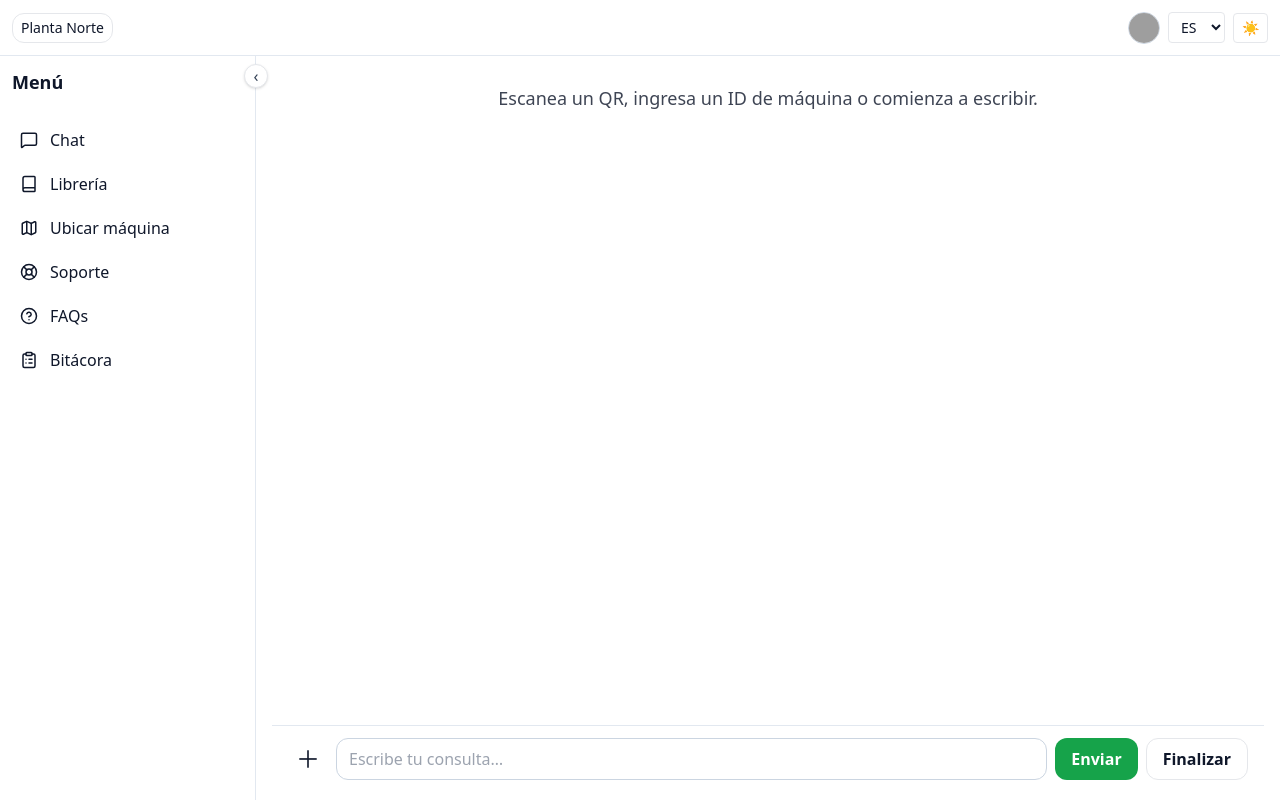
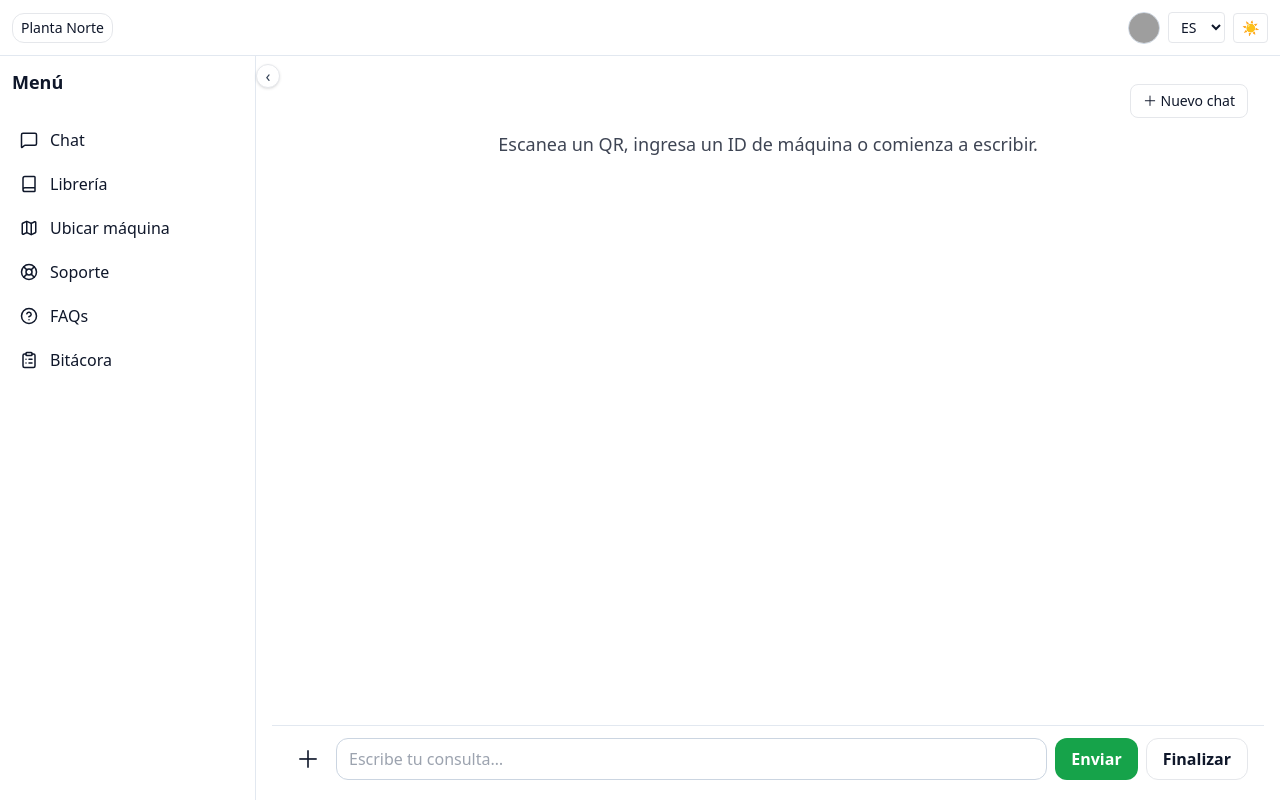
Before and after one commit to F-Krauss/RAG, a React (Vite) app in the folder rag-chat/: page / in a window 1280 px wide. Both pictures are taken after a click on the button "Entrar". Shown: the top 800 px of the page. Built offline with nearby package versions, Linux system fonts and the light colour scheme; grey boxes are pictures that could not be loaded.

Commit message:
Interface changes

```diff
--- a/rag-chat/src/components/AppShell.tsx
+++ b/rag-chat/src/components/AppShell.tsx
@@ -94,21 +94,24 @@ export default function AppShell({
     };
   }, []);
 
+  const HEADER_H = 56; // px (h-14)
+  const sidebarW = isDesktop
+    ? (collapsed ? SIDEBAR_W_COLLAPSED : SIDEBAR_W_OPEN)
+    : 0;
+
+
   return (
     <div
-      className={`min-h-screen flex flex-col overflow-x-hidden ${
-        theme === 'dark'
-          ? 'bg-slate-900 text-slate-100'
-          : 'bg-white text-slate-900'
+      className={`h-screen overflow-hidden flex flex-col ${theme === 'dark' ? 'bg-slate-900 text-slate-100' : 'bg-white text-slate-900'
         }`}
     >
+      {/* HEADER FIJO */}
       <header
-        className={`h-14 flex items-center justify-between px-3 border-b ${
-          theme === 'dark' ? 'border-slate-800' : 'border-slate-200'
-        }`}
+        className={`fixed top-0 inset-x-0 z-50 h-14 flex items-center justify-between px-3 border-b ${theme === 'dark' ? 'border-slate-800' : 'border-slate-200'
+          } bg-inherit`}
       >
         <div className="flex items-center gap-2">
-          {/* Drawer móvil */}
+          {/* (Opcional) Botón menú móvil */}
           <button
             aria-label={t(lang, 'appShell', 'open_menu')}
             onClick={onOpenMenu}
@@ -128,40 +131,21 @@ export default function AppShell({
 
             {picker && (
               <div
-                className={`absolute top-12 left-0 w-52 rounded-xl shadow-lg border z-50 ${
-                  theme === 'dark'
-                    ? 'bg-slate-800 border-slate-700'
-                    : 'bg-white border-slate-200'
+                className={`absolute top-12 left-0 w-52 rounded-xl shadow-lg border z-50 ${theme === 'dark' ? 'bg-slate-800 border-slate-700' : 'bg-white border-slate-200'
                   }`}
               >
                 <div className="text-xs uppercase px-3 pt-2 opacity-60">
                   {t(lang, 'appShell', 'select_base')}
                 </div>
                 {[
-                  {
-                    id: 'north',
-                    name: t(lang, 'appShell', 'plant_north'),
-                    kind: 'plant' as const,
-                  },
-                  {
-                    id: 'south',
-                    name: t(lang, 'appShell', 'plant_south'),
-                    kind: 'plant' as const,
-                  },
-                  {
-                    id: 'A01',
-                    name: `${t(lang, 'appShell', 'machine_label')} A01`,
-                    kind: 'machine' as const,
-                  },
+                  { id: 'north', name: t(lang, 'appShell', 'plant_north'), kind: 'plant' as const },
+                  { id: 'south', name: t(lang, 'appShell', 'plant_south'), kind: 'plant' as const },
+                  { id: 'A01', name: `${t(lang, 'appShell', 'machine_label')} A01`, kind: 'machine' as const },
                 ].map((opt) => (
                   <button
                     key={opt.id}
                     onClick={() => {
-                      onChangeSource({
-                        kind: opt.kind,
-                        id: opt.id,
-                        name: opt.name,
-                      });
+                      onChangeSource({ kind: opt.kind, id: opt.id, name: opt.name });
                       setPicker(false);
                     }}
                     className="block w-full text-left px-3 py-2 text-sm hover:bg-slate-100 dark:hover:bg-slate-700"
@@ -186,73 +170,62 @@ export default function AppShell({
             <option value="es">ES</option>
             <option value="en">EN</option>
           </select>
-          <button
-            className="text-sm px-2 py-1 rounded border"
-            onClick={onToggleTheme}
-          >
+          <button className="text-sm px-2 py-1 rounded border" onClick={onToggleTheme}>
             {theme === 'dark' ? '🌙' : '☀️'}
           </button>
-          {logoUrl && (
-            <img
-              src={logoUrl}
-              className="h-6 sm:h-7 hidden sm:block"
-              alt="logo"
-            />
-          )}
+          {logoUrl && <img src={logoUrl} className="h-6 sm:h-7 hidden sm:block" alt="logo" />}
         </div>
       </header>
 
-      {/* Layout principal */}
-      <div
-        className="relative flex-1 grid transition-[grid-template-columns] duration-300"
-        style={{
-          gridTemplateColumns: isDesktop
-            ? `minmax(0, ${collapsed ? SIDEBAR_W_COLLAPSED : SIDEBAR_W_OPEN}px) 1fr`
-            : '1fr',
-        }}
-      >
-        {/* Botón colapsar */}
+      {/* BOTÓN COLAPSAR FIJO (debajo del header, pegado al borde del sidebar) */}
       <button
         onClick={() => setCollapsed((s) => !s)}
-          className="hidden sm:flex items-center justify-center absolute top-2 z-40 -translate-x-1/2 rounded-full border shadow bg-white dark:bg-slate-800 text-slate-700 dark:text-slate-200 hover:bg-slate-50 dark:hover:bg-slate-700 w-6 h-6"
-          style={{
-            left: collapsed ? SIDEBAR_W_COLLAPSED : SIDEBAR_W_OPEN,
-          }}
+        className="hidden sm:flex items-center justify-center fixed z-40 rounded-full border shadow bg-white dark:bg-slate-800 text-slate-700 dark:text-slate-200 hover:bg-slate-50 dark:hover:bg-slate-700 w-6 h-6"
+        style={{ left: sidebarW, top: HEADER_H + 8 }}
         aria-label={collapsed ? 'Expandir menú' : 'Colapsar menú'}
         title={collapsed ? 'Expandir menú' : 'Colapsar menú'}
       >
         {collapsed ? '›' : '‹'}
       </button>
 
-        {/* Sidebar desktop */}
-        <div
-          className={`hidden sm:block border-r ${
-            theme === 'dark' ? 'border-slate-800' : 'border-slate-200'
-          }`}
+      {/* SIDEBAR FIJO (desktop) */}
+      <aside
+        className={`hidden sm:block fixed top-14 bottom-0 left-0 border-r ${theme === 'dark' ? 'border-slate-800' : 'border-slate-200'
+          } bg-inherit overflow-y-auto`}
+        style={{ width: sidebarW }}
       >
         <Sidebar
+          variant="desktop"
           theme={theme}
           lang={lang}
           open={false}
-            onClose={() => {}}
+          onClose={() => { }}
           collapsed={collapsed}
           onSelectView={onSelectView}
           recent={recent}
         />
+      </aside>
+
+      {/* CONTENIDO: solo esta columna hace scroll */}
+      <main
+        className="relative"
+        style={{
+          paddingTop: HEADER_H,
+          marginLeft: sidebarW,
+        }}
+      >
+        <div className="h-[calc(100vh-56px)] overflow-y-auto p-3 sm:p-4">
+          {children}
         </div>
+      </main>
 
-        {/* Contenido */}
-        <main className="relative min-w-0">
-          <div className="h-full w-full p-3 sm:p-4">{children}</div>
-        </main>
-      </div>
-
-      {/* 📱 Sidebar móvil */}
+      {/* 📱 Sidebar móvil superpuesto (se muestra solo en sm<) */}
       <Sidebar
+        variant="mobile"
         theme={theme}
         lang={lang}
         open={mobileMenuOpen}
-        onClose={onCloseMobileMenu || (() => {})}
+        onClose={onCloseMobileMenu || (() => { })}
         onSelectView={(v) => {
           onSelectView(v);
           onCloseMobileMenu?.();
--- a/rag-chat/src/components/chat/RAGChat.tsx
+++ b/rag-chat/src/components/chat/RAGChat.tsx
@@ -7,14 +7,10 @@ import ChatSummaryModal from './ChatSummaryModal';
 import type { Lang } from '../../lib/i18n';
 import { t } from '../../lib/i18n';
 import { postToN8N } from '../../lib/api';
-
-
 import CameraModal from './CameraModal';
 import QrScannerModal from './QrScannerModal';
 
 export default function RAGChat({
-  // context,
-  // forceThreadId,
   theme,
   lang,
 }: {
@@ -32,12 +28,19 @@ export default function RAGChat({
     return [t0];
   });
 
-  const [activeThreadId] = useState<string>(threads[0].id);
-  const [messages, setMessages] = useState<Message[]>(
-    () => loadJSON<Message[]>(LS.messages(activeThreadId), [])
-  );
+  const [activeThreadId, setActiveThreadId] = useState<string>(threads[0].id);
+  const [messages, setMessages] = useState<Message[]>(() => loadJSON<Message[]>(LS.messages(activeThreadId), []));
   const [input, setInput] = useState('');
   const [busy, setBusy] = useState(false);
+
+  function newChat() {
+    const newT = { id: uuid(), title: t(lang, 'chat', 'title'), createdAt: Date.now(), updatedAt: Date.now() };
+    setThreads(prev => [newT, ...prev]);
+    saveJSON(LS.threads, [newT, ...threads]);
+    setActiveThreadId(newT.id);
+    setMessages([]);
+    saveJSON(LS.messages(newT.id), []);
+  }
 
   // --- Adjuntos / QR
   const [pendingAttachments, setPendingAttachments] = useState<Attachment[]>([]);
@@ -45,7 +48,7 @@ export default function RAGChat({
   const [showCamera, setShowCamera] = useState(false);
   const [showQR, setShowQR] = useState(false);
 
-  // --- Menú ＋ con portal y clamp a viewport
+  // --- Menú ＋
   const [showTools, setShowTools] = useState(false);
   const anchorRef = useRef<HTMLButtonElement | null>(null);
   const menuRef = useRef<HTMLDivElement | null>(null);
@@ -55,24 +58,20 @@ export default function RAGChat({
   useEffect(() => saveJSON(LS.messages(activeThreadId), messages), [activeThreadId, messages]);
   useEffect(() => setMessages(loadJSON<Message[]>(LS.messages(activeThreadId), [])), [activeThreadId]);
 
-  // Calcula posición del menú (arriba del botón) y clampa horizontalmente
+  // --- Posiciona el menú flotante
   useEffect(() => {
     if (!showTools || !anchorRef.current) return;
     const r = anchorRef.current.getBoundingClientRect();
     const vw = window.innerWidth;
     const margin = 8;
-    const approxWidth = 224; // ≈ w-56
+    const approxWidth = 224;
     let left = r.left + window.scrollX;
     left = Math.min(Math.max(left, margin + window.scrollX), vw - approxWidth - margin + window.scrollX);
-
-    const estimatedMenuHeight = 100; // altura estimada (ajustable)
-    const top = r.top + window.scrollY - estimatedMenuHeight - margin;
+    const top = r.top + window.scrollY - 100 - margin;
     setMenuPos({ top, left });
   }, [showTools]);
 
-
-
-  // Reposiciona si hay scroll/resize con el menú abierto
+  // --- Reposiciona al hacer scroll o resize
   useEffect(() => {
     if (!showTools) return;
     const handler = () => {
@@ -94,7 +93,7 @@ export default function RAGChat({
     };
   }, [showTools]);
 
-  // --- Envío (incluye adjuntos y QRs)
+  // --- Envío al servidor (con manejo robusto de error)
   async function sendMessage() {
     const text = input.trim();
     if ((!text && pendingAttachments.length === 0 && pendingQR.length === 0) || busy) return;
@@ -102,8 +101,7 @@ export default function RAGChat({
     setInput('');
     setBusy(true);
 
-    const qrBlock = pendingQR.length ? `\n\nQR:\n${pendingQR.map((q) => `• ${q}`).join('\n')}` : '';
-
+    const qrBlock = pendingQR.length ? `\n\nQR:\n${pendingQR.map(q => `• ${q}`).join('\n')}` : '';
     const userMsg: Message = {
       id: uuid(),
       role: 'user',
@@ -112,7 +110,7 @@ export default function RAGChat({
     };
 
     const loading: Message = { id: uuid(), role: 'assistant', content: t(lang, 'chat', 'thinking') };
-    setMessages((p) => [...p, userMsg, loading]);
+    setMessages(p => [...p, userMsg, loading]);
 
     try {
       const payload = {
@@ -125,15 +123,9 @@ export default function RAGChat({
         meta: { lang, theme, ts: Date.now() },
       };
 
-      type RawCitation = { n?: number; title?: string; url?: string };
-      const data: {
-        reply: string;
-        citations?: RawCitation[];
-        threadTitle?: string;
-      } = await postToN8N(payload);
+      const data = await postToN8N(payload);
 
-      // Normaliza a tu tipo interno (n es requerido)
-      const normalized: Citation[] | undefined = data.citations?.map((c, i) => ({
+      const normalized: Citation[] | undefined = data?.citations?.map((c: any, i: number) => ({
         n: typeof c.n === 'number' ? c.n : i + 1,
         title: c.title ?? 'Fuente',
         url: c.url ?? '',
@@ -144,22 +136,17 @@ export default function RAGChat({
         updated[updated.length - 1] = {
           id: uuid(),
           role: 'assistant',
-          content: data.reply ?? '(sin respuesta)',
-          citations: normalized, // 👈 ahora coincide con tu tipo
+          content: data?.reply ?? '(sin respuesta)',
+          citations: normalized,
         };
         return updated;
       });
 
-
-      const newTitle = data.threadTitle || (text || 'Mensaje con adjuntos');
+      const newTitle = data?.threadTitle || text || 'Mensaje con adjuntos';
       setThreads(ts =>
         ts.map(h =>
           h.id === activeThreadId
-            ? {
-              ...h,
-              title: newTitle.slice(0, 42) + (newTitle.length > 42 ? '…' : ''),
-              updatedAt: Date.now(),
-            }
+            ? { ...h, title: newTitle.slice(0, 42) + (newTitle.length > 42 ? '…' : ''), updatedAt: Date.now() }
             : h
         )
       );
@@ -178,28 +165,19 @@ export default function RAGChat({
       setPendingAttachments([]);
       setPendingQR([]);
     }
-
   }
 
   // --- Finalizar chat
   const [showSummary, setShowSummary] = useState(false);
   const [title, setTitle] = useState('');
   const [abstract, setAbstract] = useState('');
-  // function handleEndChat() {
-  //   const userFirst = messages.find((m) => m.role === 'user')?.content ?? t(lang, 'chat', 'title');
-  //   const aiTitle = `${t(lang, 'summary', 'autoTitlePrefix')} ${userFirst.slice(0, 40)}`;
-  //   const aiDesc = `${t(lang, 'summary', 'autoDescPrefix')} "${userFirst}".`;
-  //   setShowSummary(true); setTitle(aiTitle); setAbstract(aiDesc);
-  // }
 
-  // --- Medidas para alinear footer y evitar overflow
+  // --- Ajustes visuales
   const contentRef = useRef<HTMLDivElement | null>(null);
+  const footerRef = useRef<HTMLDivElement | null>(null);
+  const [footerH, setFooterH] = useState(0);
   const [contentInsets, setContentInsets] = useState<{ left: number; right: number }>({ left: 0, right: 0 });
 
-  const footerRef = useRef<HTMLDivElement | null>(null);
-  const [footerH, setFooterH] = useState(0);
-
-  // Observa tamaño/posición del contenido y ajusta left/right del footer
   useLayoutEffect(() => {
     const measure = () => {
       const el = contentRef.current;
@@ -210,14 +188,11 @@ export default function RAGChat({
       setContentInsets({ left, right });
       setFooterH(footerRef.current?.offsetHeight ?? 0);
     };
-
     measure();
     const ro = new ResizeObserver(measure);
     if (contentRef.current) ro.observe(contentRef.current);
-
     window.addEventListener('resize', measure);
     window.addEventListener('scroll', measure, { passive: true });
-
     return () => {
       ro.disconnect();
       window.removeEventListener('resize', measure);
@@ -225,30 +200,34 @@ export default function RAGChat({
     };
   }, []);
 
-  // Observa cambios del propio footer (por chips, idioma, etc.)
-  useEffect(() => {
-    const measure = () => setFooterH(footerRef.current?.offsetHeight ?? 0);
-    measure();
-    const ro = new ResizeObserver(measure);
-    if (footerRef.current) ro.observe(footerRef.current);
-    window.addEventListener('resize', measure);
-    return () => { ro.disconnect(); window.removeEventListener('resize', measure); };
-  }, []);
-
   // --- Render
   return (
     <div
       ref={contentRef}
-      className={`flex flex-col min-h-[100dvh] overflow-hidden w-full ${theme === 'dark' ? 'bg-slate-900 text-slate-100' : 'bg-white text-slate-900'
+      className={`flex flex-col min-h-[100dvh] overflow-hidden w-full ${
+        theme === 'dark' ? 'bg-slate-900 text-slate-100' : 'bg-white text-slate-900'
       }`}
     >
-      {/* Mensajes (única zona con scroll). Padding inferior = alto real del footer */}
+      {/* Botón de nuevo chat */}
+      <div className="flex justify-end px-3 sm:px-4 pt-3">
+        <button
+  type="button"
+  onClick={newChat}
+  className="px-3 py-1.5 rounded-lg border text-sm hover:bg-slate-100 dark:hover:bg-slate-800"
+  title={t(lang, 'chat', 'newChat') || 'Nuevo chat'}
+>
+  ＋ Nuevo chat
+</button>
+
+      </div>
+
+      {/* Mensajes */}
       <div
         className="flex-1 overflow-y-auto px-3 sm:px-4 py-3 space-y-3"
         style={{ paddingBottom: `calc(${footerH}px + 12px)` }}
       >
         {messages.length > 0 ? (
-          messages.map((msg) => <MessageBubble key={msg.id} message={msg} theme={theme} />)
+          messages.map(msg => <MessageBubble key={msg.id} message={msg} theme={theme} />)
         ) : (
           <div className="flex items-center justify-center h-full text-center">
             <div className="max-w-[90%] text-base sm:text-lg opacity-80 leading-snug">
@@ -258,59 +237,23 @@ export default function RAGChat({
         )}
       </div>
 
-      {/* Footer FIXED alineado al ancho del contenido (el menú lateral puede cubrirlo con z mayor) */}
+      {/* Footer */}
       <div
         ref={footerRef}
-        className={`fixed bottom-0 z-40 bg-inherit border-t ${theme === 'dark' ? 'border-slate-800' : 'border-slate-200'
+        className={`fixed bottom-0 z-40 bg-inherit border-t ${
+          theme === 'dark' ? 'border-slate-800' : 'border-slate-200'
         }`}
         style={{ left: contentInsets.left, right: contentInsets.right }}
       >
         <form
-          onSubmit={(e) => { e.preventDefault(); sendMessage(); }}
+          onSubmit={e => {
+            e.preventDefault();
+            sendMessage();
+          }}
           className="w-full px-3 sm:px-4 pt-3 pb-4 sm:pb-5"
         >
-          {/* Chips de adjuntos/QR */}
-          {(pendingAttachments.length > 0 || pendingQR.length > 0) && (
-            <div className="flex flex-wrap gap-2 mb-2">
-              {pendingAttachments.map((a) => (
-                <div key={a.id} className="flex items-center gap-2 border rounded-xl px-2 py-1 text-xs sm:text-sm">
-                  {a.mime.startsWith('image/') ? (
-                    <img src={a.dataUrl} alt={a.name} className="w-7 h-7 sm:w-8 sm:h-8 rounded object-cover border" />
-                  ) : (
-                    <span className="text-[10px] sm:text-xs px-2 py-1 rounded bg-slate-100 dark:bg-slate-800">FILE</span>
-                  )}
-                  <span className="max-w-[120px] sm:max-w-[160px] truncate">{a.name}</span>
-                  <button
-                    type="button"
-                    aria-label="Eliminar adjunto"
-                    onClick={() => setPendingAttachments((p) => p.filter((x) => x.id !== a.id))}
-                    className="opacity-70 hover:opacity-100"
-                  >
-                    ✕
-                  </button>
-                </div>
-              ))}
-
-              {pendingQR.map((q, idx) => (
-                <div key={`qr-${idx}`} className="flex items-center gap-2 border rounded-xl px-2 py-1 text-xs sm:text-sm">
-                  <span className="text-[10px] sm:text-xs px-2 py-0.5 rounded bg-green-100 dark:bg-green-900/30">QR</span>
-                  <span className="max-w-[160px] sm:max-w-[220px] truncate">{q}</span>
-                  <button
-                    type="button"
-                    aria-label="Eliminar QR"
-                    onClick={() => setPendingQR((p) => p.filter((_, i) => i !== idx))}
-                    className="opacity-70 hover:opacity-100"
-                  >
-                    ✕
-                  </button>
-                </div>
-              ))}
-            </div>
-          )}
-
-          {/* Fila responsiva: en móvil botones debajo; en desktop en línea */}
+          {/* Input y botones */}
           <div className="flex flex-col sm:flex-row sm:items-center sm:gap-2">
-            {/* ＋ + input */}
             <div className="flex items-center gap-2 w-full">
   {/* ＋ ancla */}
   <div className="relative shrink-0">
@@ -321,18 +264,22 @@ export default function RAGChat({
       className="text-xl sm:text-2xl px-2 py-1 rounded-lg hover:bg-slate-100 dark:hover:bg-slate-800"
       aria-haspopup="menu"
       aria-expanded={showTools}
+      title="+"
     >
       ＋
     </button>
   </div>
 
-              {/* Menú en portal */}
+  {/* Menú flotante en portal */}
   {showTools && menuPos && createPortal(
     <>
+      {/* overlay para cerrar al hacer click fuera */}
       <div className="fixed inset-0 z-[60]" onClick={() => setShowTools(false)} />
+
       <div
         ref={menuRef}
-                    className={`fixed z-[70] w-56 rounded-xl border shadow-lg ${theme === 'dark' ? 'bg-slate-800 border-slate-700' : 'bg-white border-slate-200'
+        className={`fixed z-[70] w-56 rounded-xl border shadow-lg ${
+          theme === 'dark' ? 'bg-slate-800 border-slate-700' : 'bg-white border-slate-200'
         } max-h-[60vh] overflow-auto`}
         role="menu"
         style={{ top: menuPos.top, left: menuPos.left }}
@@ -343,15 +290,16 @@ export default function RAGChat({
           className="w-full text-left px-3 py-2 hover:bg-slate-100 dark:hover:bg-slate-700 rounded-t-xl flex items-center gap-2"
           role="menuitem"
         >
-                      📷 {t(lang, 'locator', 'takePhoto')}
+          {t(lang, 'locator', 'takePhoto') || 'Tomar foto'}
         </button>
+
         <button
           type="button"
           onClick={() => { setShowTools(false); setShowQR(true); }}
           className="w-full text-left px-3 py-2 hover:bg-slate-100 dark:hover:bg-slate-700 rounded-b-xl flex items-center gap-2"
           role="menuitem"
         >
-                      🔍 {t(lang, 'locator', 'scanQR')}
+          {t(lang, 'locator', 'scanQR') || 'Escanear QR'}
         </button>
       </div>
     </>,
@@ -364,14 +312,15 @@ export default function RAGChat({
     value={input}
     onChange={(e) => setInput(e.target.value)}
     placeholder={t(lang, 'chat', 'placeholder')}
-                className={`flex-1 min-w-0 px-3 py-2 rounded-xl border text-sm sm:text-base ${theme === 'dark'
+    className={`flex-1 min-w-0 px-3 py-2 rounded-xl border text-sm sm:text-base ${
+      theme === 'dark'
         ? 'bg-slate-800 border-slate-700 text-slate-100'
         : 'bg-white border-slate-300 text-slate-900'
     } focus:outline-none`}
   />
 </div>
 
-            {/* Botones (debajo en móvil) */}
+
             <div className="mt-2 sm:mt-0 flex w-full sm:w-auto justify-end sm:justify-start gap-2">
               <button
                 type="submit"
@@ -383,7 +332,7 @@ export default function RAGChat({
               <button
                 type="button"
                 onClick={() => {
-                  const userFirst = messages.find((m) => m.role === 'user')?.content ?? t(lang, 'chat', 'title');
+                  const userFirst = messages.find(m => m.role === 'user')?.content ?? t(lang, 'chat', 'title');
                   setShowSummary(true);
                   setTitle(`${t(lang, 'summary', 'autoTitlePrefix')} ${userFirst.slice(0, 40)}`);
                   setAbstract(`${t(lang, 'summary', 'autoDescPrefix')} "${userFirst}".`);
@@ -402,7 +351,7 @@ export default function RAGChat({
         open={showCamera}
         onClose={() => setShowCamera(false)}
         onCapture={(file: Attachment) => {
-          setPendingAttachments((p) => [...p, file]);
+          setPendingAttachments(p => [...p, file]);
           setShowCamera(false);
         }}
       />
@@ -410,16 +359,19 @@ export default function RAGChat({
         open={showQR}
         onClose={() => setShowQR(false)}
         onResult={(code: string) => {
-          setPendingQR((p) => [...p, code]);
+          setPendingQR(p => [...p, code]);
           setShowQR(false);
         }}
       />
 
-      {/* Resumen */}
       <ChatSummaryModal
         open={showSummary}
         onClose={() => setShowSummary(false)}
-        onSubmit={(data) => { console.log('Resumen guardado:', data); setShowSummary(false); setMessages([]); }}
+        onSubmit={data => {
+          console.log('Resumen guardado:', data);
+          setShowSummary(false);
+          setMessages([]);
+        }}
         defaultTitle={title}
         defaultDescription={abstract}
         theme={theme}
--- a/rag-chat/src/lib/i18n.ts
+++ b/rag-chat/src/lib/i18n.ts
@@ -66,6 +66,7 @@ export const DICT = {
         'Escanea un QR, ingresa un ID de máquina o comienza a escribir.',
       thinking: 'Pensando…',
       demoCitation: 'Manual de mantenimiento',
+      newChat: 'Nuevo chat',
     },
 
     // -------------------------
@@ -188,6 +189,7 @@ export const DICT = {
       emptyState: 'Scan a QR code, enter a machine ID, or start typing.',
       thinking: 'Thinking…',
       demoCitation: 'Maintenance Manual',
+      newChat: 'New chat',
     },
 
     summary: {
--- a/rag-chat/vite.config.ts
+++ b/rag-chat/vite.config.ts
@@ -4,7 +4,7 @@ import fs from 'fs';
 import path from 'path';
 
 export default defineConfig({
-  base: '/RAG_Empresarial/',
+  base: '/RAG_BETA/',
   plugins: [react()],
 
   resolve: {
```
Also changed, not shown: rag-chat/src/components/SideBar.tsx (+15 -18 lines), rag-chat/src/lib/api.ts (+11 -12 lines), 2 other files (tests, documents, lock files or other folders). Lines whose indentation alone changed are shown as unchanged.
